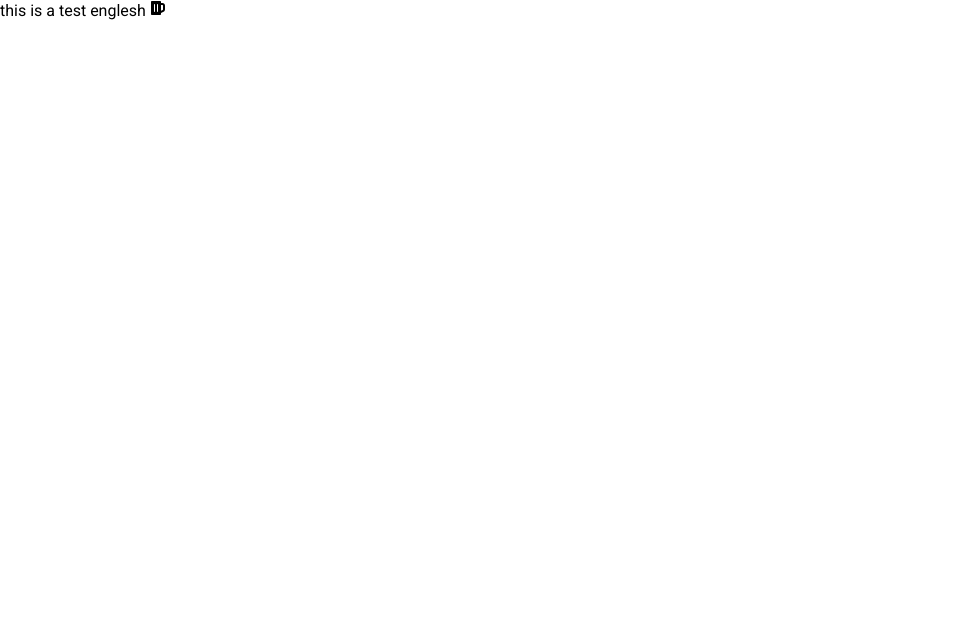
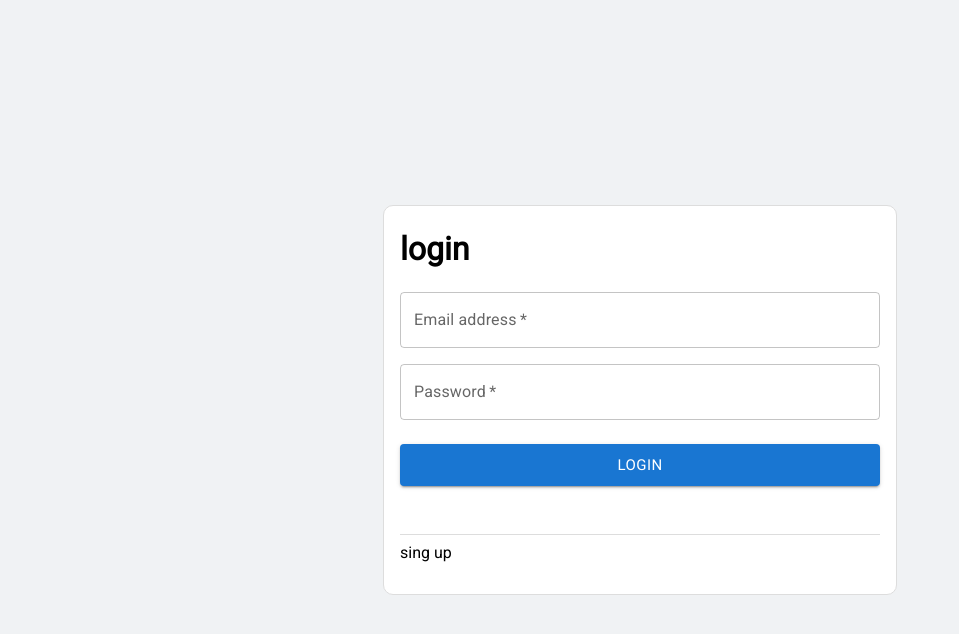
Before and after one commit to abdojs/SocialMedia, a React (Create React App) app in the folder front-end/: page / in a window 1280 px wide. Shown: the top 634 px of the page, without its empty margins (0-959 px from the left). Built offline with nearby package versions, Linux system fonts and the light colour scheme.

Commit message:
import page login

```diff
--- a/front-end/src/app/App.js
+++ b/front-end/src/app/App.js
@@ -1,13 +1,10 @@
-import { useTranslation } from 'react-i18next';
-import { FaBeer } from 'react-icons/fa';
 import Box from '@mui/material/Box';
+import SingIn from '../pages/SingIn/SingIn';
 import './App.css';
 function App() {
-  const [t] = useTranslation()
   return (
     <Box className="App">
-      {t('title')}
-      <FaBeer />
+      <SingIn />
     </Box>
   );
 }
```
